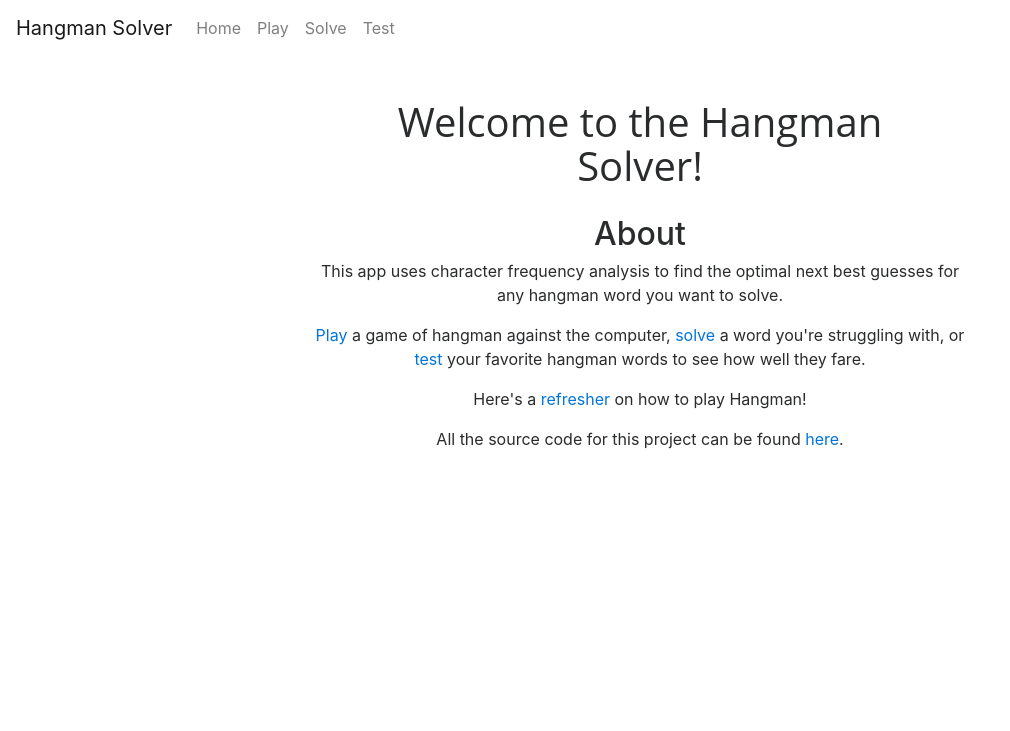
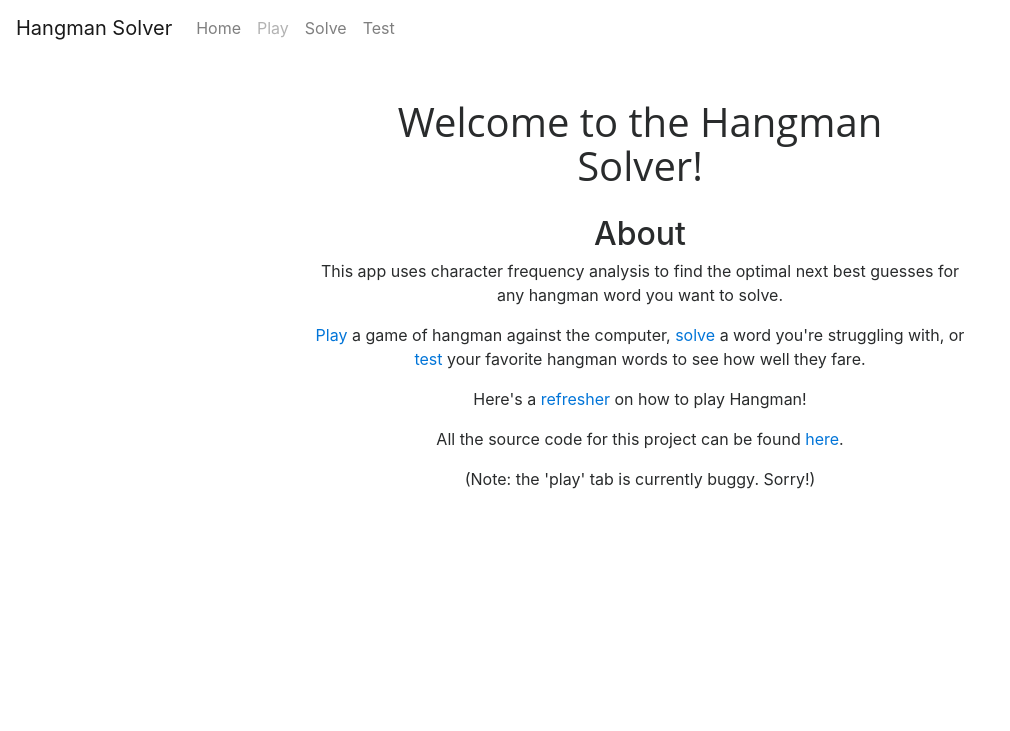
Before and after one commit to angelinahli/hangman-solver-2, a Flask app: page / in a window 1280 px wide. Shown: the top 731 px of the page, without its empty margins (0-1010 px from the left). Run offline with Flask 2, Linux system fonts and the light colour scheme; some libraries are stand-ins or nearby versions.

Commit message:
temporarily disabled play tab

```diff
--- a/app/templates/base.html
+++ b/app/templates/base.html
@@ -37,7 +37,7 @@
                         <a class="nav-link" href="{{ url_for('index') }}">Home</a>
                     </li>
                     <li class="nav-item">
-                        <a class="nav-link" href="{{ url_for('new_game') }}">Play</a>
+                        <a class="nav-link disabled" href="{{ url_for('new_game') }}">Play</a>
                     </li>
                     <li class="nav-item">
                         <a class="nav-link" href="{{ url_for('solve_word') }}">Solve</a>
--- a/app/templates/index.html
+++ b/app/templates/index.html
@@ -13,4 +13,6 @@
     <p>Here's a <a href="https://www.wikihow.com/Play-Hangman">refresher</a> on how to play Hangman!</p>
 
     <p>All the source code for this project can be found <a href="https://github.com/angelinahli/hangman-solver-2">here</a>.</p>
+
+    <p>(Note: the 'play' tab is currently buggy. Sorry!)</p>
 {% endblock %}
```
